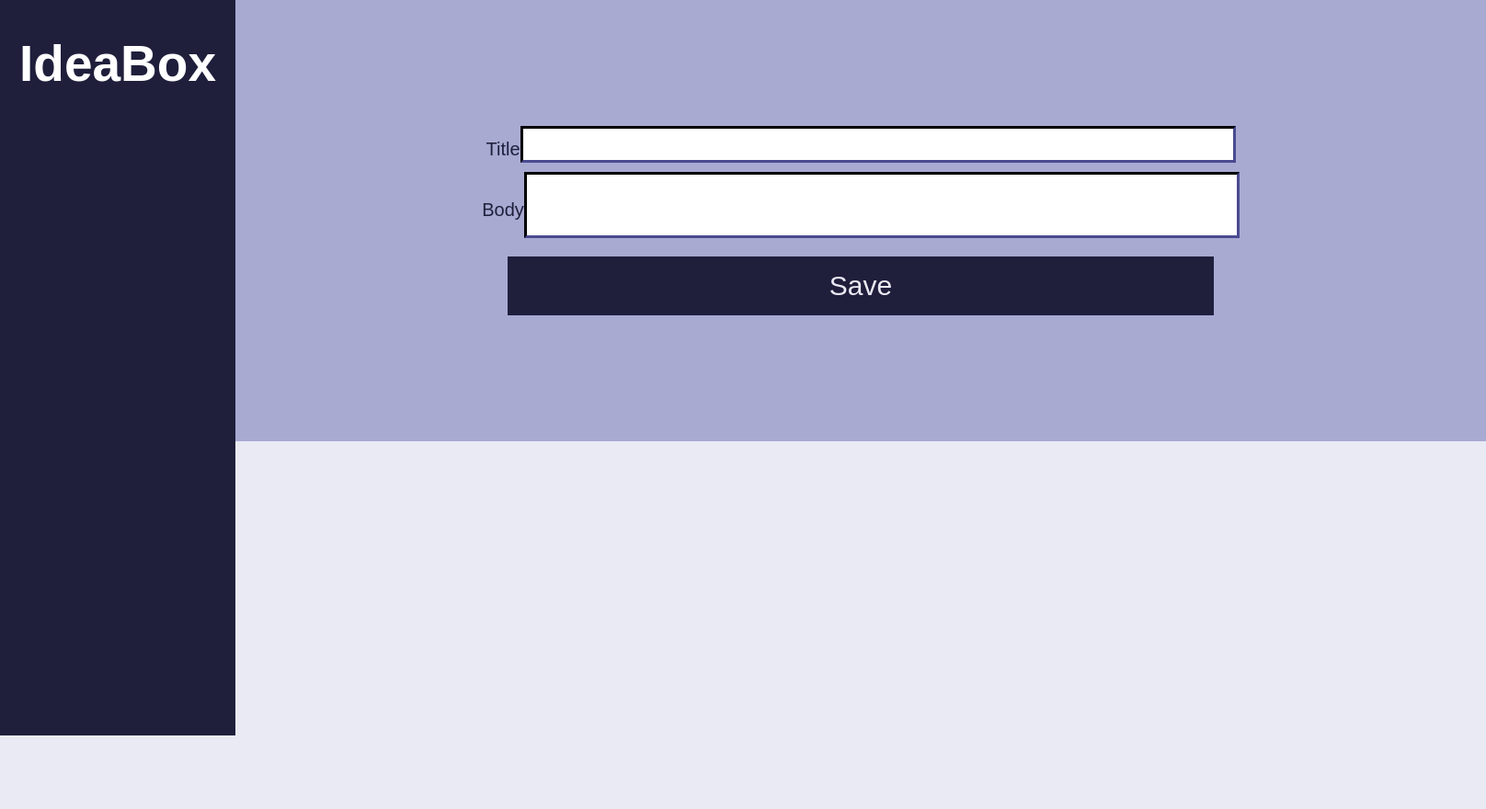
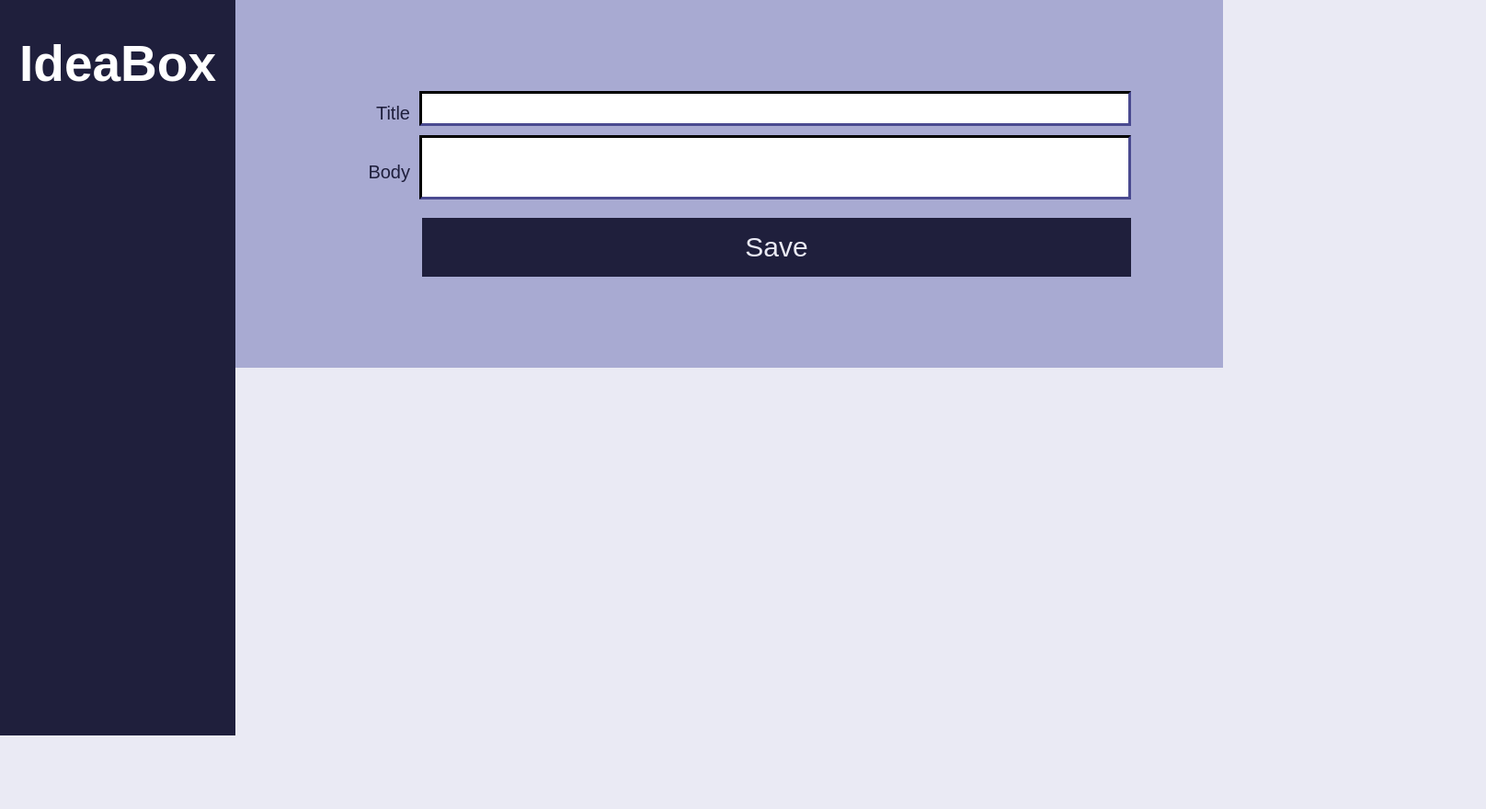
Before and after one commit to DRIF7ER/ideaBox, a plain HTML site: page index.html in a window 1280 px wide. Shown: the whole page at 92% size, 1616 px wide, since content can reach past the window. After the commit the page ends 800 px from the top, so only its background shows below. Drawn offline with Linux system fonts and the light colour scheme; a web font is replaced by a local one.

Commit message:
Add expirimental changes to styling of page.

```diff
--- a/styles.css
+++ b/styles.css
@@ -1,3 +1,7 @@
+html {
+    width: 100vw;
+}
+
 body {
     background-color: #EAEAF4;
     margin: 0;
@@ -9,11 +13,9 @@ h1 {
     font-size: 55px;
 }
 
-.main {
-    display: flex;
-    flex-direction: row;
-    align-items: stretch;
-}
+/* .main {
+    font-stretch: expanded;
+} */
 
 .ideaBox {
     display: flex;
@@ -22,6 +24,7 @@ h1 {
     width: 20vw;
     justify-content: center;
     background-color: #1F1F3C;
+    position: fixed;
 }
 
 .inputField{
@@ -41,11 +44,18 @@ h1 {
     display: flex;
     flex-direction: column;
     justify-content: center;
-    align-items: center;
+    align-items: flex-end;
     height: 50vh;
     width: 100vw;
-    padding: 40px;
+    padding-right: 100px;
 }
+
+/* .title,
+.body,
+.save_button {
+    display: flex;
+    align-content: center;
+} */
 
 .emptyBox {
     background-color: #EAEAF4;
@@ -63,11 +73,12 @@ h1 {
     background-color: #1F1F3C;
     display: flex;
     border: 0px;
-    width: 60vw;
+    width: 60.25vw;
     height: 4rem;
     align-items: center;
     justify-content: center;
     margin-top: 10px;
+    padding: 0px;
 }
 
 .textBoxContainer {
@@ -75,6 +86,7 @@ h1 {
     flex-direction: column;
     align-items: center;
     justify-content: center;
+    width: 100vw;
 }
 
 .title {
@@ -83,6 +95,7 @@ h1 {
     margin-bottom: 10px;
     border-color: #1F1F3C;
     border-width: 3px;
+    padding: 0px;
 }
 
 .body {
@@ -91,14 +104,17 @@ h1 {
     margin-bottom: 10px;
     border-color: #1F1F3C;
     border-width: 3px;
+    padding: 0px;
 }
 
 .spanTitle {
     color:#1F1F3C;
     font-size: 20px;
+    padding-right: 10px;
 }
 
 .spanBody {
     color: #1F1F3C;
     font-size: 20px;
+    padding-right: 10px;
 }
```
